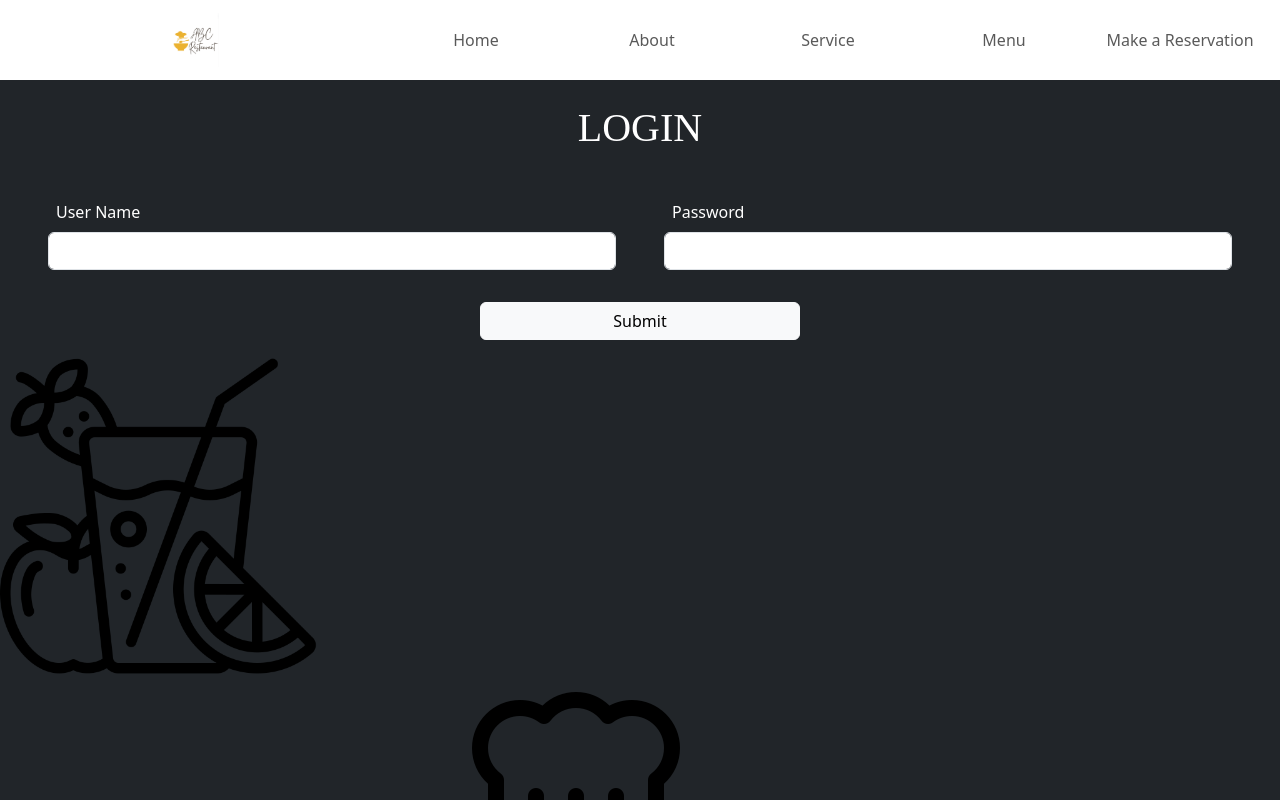
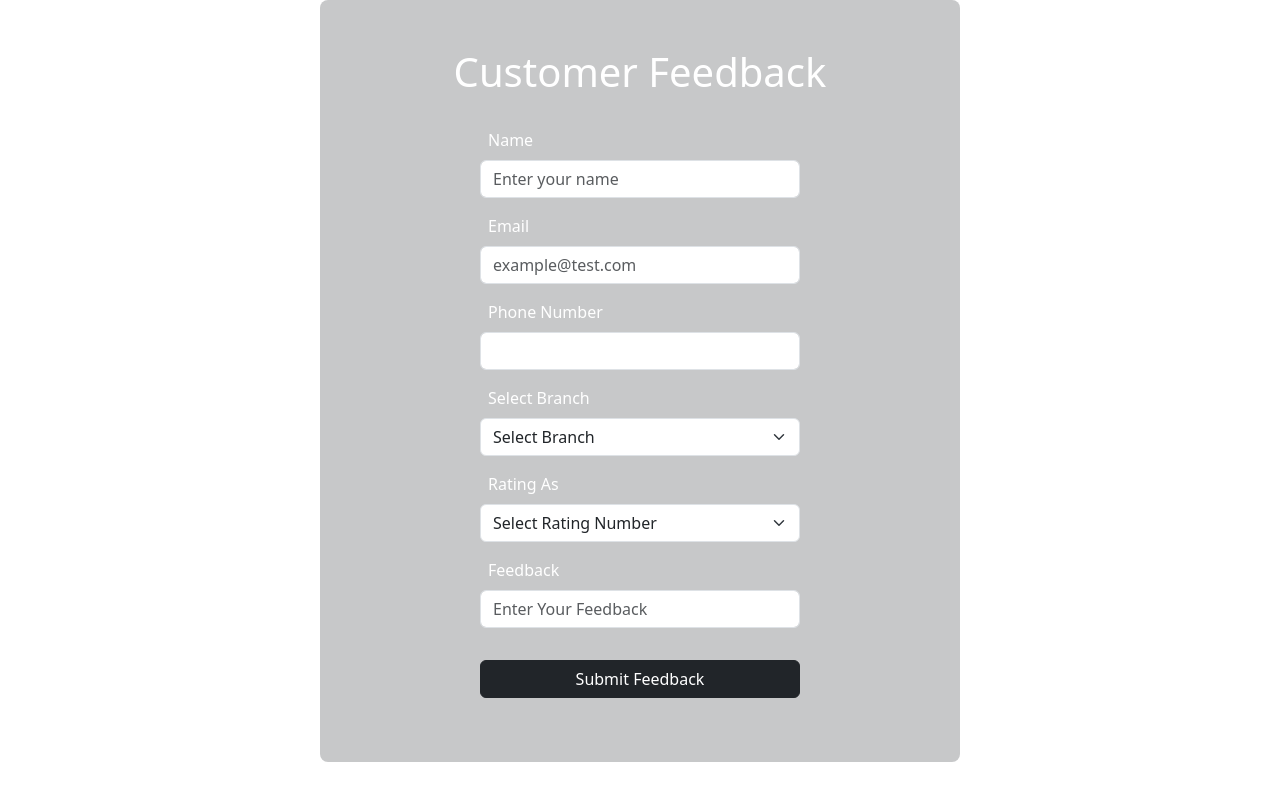
Before and after one commit to PawaraSenarathna/abc_restaurant, a React (Create React App) app: page / in a window 1280 px wide. Shown: the top 800 px of the page. Built offline with nearby package versions, Linux system fonts and the light colour scheme; a web font is replaced by a local one.

Commit message:
Create Customer Feedback page

```diff
--- a/src/App.js
+++ b/src/App.js
@@ -1,16 +1,22 @@
 import './App.css';
 // import HomePage from './Pages/HomePage';
-import Login from './Pages/Login';
+// import Login from './Pages/Login';
 // import Register from './Pages/Register';
 // import Resevation from './Pages/Resevation';
+// import Staff from './Pages/Staff';
+// import OnlineOrder from './Pages/OnlineOrder';
+import CustomerFeedback from './Pages/CustomerFeedback';
 
 function App() {
   return (
-    <div className="App">
-      {/* <HomePage/> */}
-       <Login/>
+      <div className="App">
+       {/* <HomePage/>  */}
+       {/* <Login/> */}
        {/* <Resevation/> */}
-       {/* <Register/> */}
+      {/* //  <Register/> */}
+      {/* //  <Staff/> */}
+      {/* <OnlineOrder/> */}
+      <CustomerFeedback/>
     </div>
   );
 }
--- /dev/null
+++ b/src/Pages/CustomerFeedback.js
@@ -0,0 +1,103 @@
+import React from 'react'
+
+function CustomerFeedback() {
+  return (
+
+        <div className="h-90">
+          <div className="h-90 d-flex justify-content-center align-items-center">
+            <form className="border-0 rounded-3 bg-dark bg-opacity-25 py-5 w-50 d-flex flex-column align-items-center text-white">
+              <div className="mb-4">
+                <h1 className="text-white">Customer Feedback</h1>
+              </div>
+              <div className="mb-3 w-50">
+                <label className="form-label w-100 text-start ps-2" htmlFor="customerName">
+                  Name
+                </label>
+                <input
+                  type="text"
+                  className="form-control"
+                  id="customrName"
+                  placeholder="Enter your name"
+                  autoComplete="off"
+                />
+              </div>
+              <div className="mb-3 w-50">
+                <label className="form-label w-100 text-start ps-2" htmlFor="customerEmail">
+                  Email
+                </label>
+                <input
+                  type="email"
+                  className="form-control"
+                  id="customerEmail"
+                  placeholder="example@test.com"
+                  autoComplete="off"
+                />
+              </div>
+              <div className="mb-3 w-50">
+                <label className="form-label w-100 text-start ps-2" htmlFor="customerphonenumber">
+                  Phone Number
+                </label>
+                <input
+                  type="password"
+                  className="form-control"
+                  id="customerphonenumber"
+                  placeholder=""
+                  autoComplete="off"
+                />
+              </div>
+              <div className="mb-3 w-50">
+                <label htmlFor="registerType" className="form-label w-100 text-start ps-2">
+                  Select Branch
+                </label>
+                <select className="form-select" id="registerType" aria-label="selectbranch">
+                  <option value="" selected>Select Branch</option>
+                  <option value="Name">Colombo</option>
+                  <option value="Name">Kandy</option>
+                  <option value="Name">Jaffna</option>
+                  <option value="Name">Monaragala</option>
+                </select>
+              </div>
+              <div className="mb-3 w-50">
+                <label htmlFor="registerType" className="form-label w-100 text-start ps-2">
+                  Rating As
+                </label>
+                <select className="form-select" id="registerType" aria-label="Register Type">
+                  <option value="" selected>Select Rating Number</option>
+                  <option value="Number">0/5</option>
+                  <option value="Number">0/1</option>
+                  <option value="Number">0/2</option>
+                  <option value="Number">0/3</option>
+                  <option value="Number">0/4</option>
+                  <option value="Number">5/5</option>
+                </select>
+              </div>
+              <div className="mb-3 w-50">
+                <label className="form-label w-100 text-start ps-2" htmlFor="CustomerFeedback">
+                  Feedback
+                </label>
+                <input
+                  type="tel"
+                  className="form-control"
+                  id="registerPhone"
+                  placeholder="Enter Your Feedback"
+                  autoComplete="off"
+                />
+              </div>
+              <button type="submit Feedback" className="btn btn-dark w-50 mt-3">
+                Submit Feedback
+              </button>
+              <div className="mt-3">
+
+              </div>
+            </form>
+          </div>
+        </div>
+
+
+
+
+
+  )
+}
+
+export default CustomerFeedback
--- a/src/Pages/HomePage.js
+++ b/src/Pages/HomePage.js
@@ -3,6 +3,9 @@ import Navigation from "./Navigation";
 import Menu from "./Menu";
 import Resevation from "./Resevation";
 import Contact from "./Contact";
+
+
+
 
 function HomePage() {
   return (
@@ -178,9 +181,12 @@ function HomePage() {
       <div id="reservation" className="">
         <Resevation/>
       </div>
+
       <div id="contact">
         <Contact/>
       </div>
+
+
     </div>
   );
 }
--- /dev/null
+++ b/src/Pages/OnlineOrder.js
@@ -0,0 +1,82 @@
+import React, { useState } from "react";
+
+
+function OnlineOrder() {
+  // Define the state for orders
+  const [orders, setOrders] = useState([
+    { id: 1, name: 'Pizza', price: 10.99, photo: 'https://picsum.photos/200', quantity: 1 },
+    { id: 2, name: 'Burger', price: 8.99, photo: 'https://picsum.photos/200', quantity: 1 },
+    { id: 3, name: 'Salad', price: 7.99, photo: 'https://picsum.photos/200', quantity: 1 },
+  ]);
+
+  // Function to handle quantity change
+  const handleQuantityChange = (id, quantity) => {
+    if (quantity < 1) return;
+    setOrders(orders.map(order => order.id === id ? { ...order, quantity } : order));
+  };
+
+  // Function to handle quantity decrease
+  const handleDecreaseQuantity = (id) => {
+    const order = orders.find(order => order.id === id);
+    if (order && order.quantity > 1) {
+      handleQuantityChange(id, order.quantity - 1);
+    }
+  };
+
+  // Function to handle quantity increase
+  const handleIncreaseQuantity = (id) => {
+    handleQuantityChange(id, orders.find(order => order.id === id).quantity + 1);
+  };
+
+  // Function to handle order deletion
+  const handleDeleteOrder = (id) => {
+    setOrders(orders.filter(order => order.id !== id));
+  };
+
+  // Function to calculate the total price
+  const calculateTotal = () => {
+    return orders.reduce((total, order) => total + order.price * order.quantity, 0);
+  };
+
+  const total = calculateTotal();
+
+  return (
+    <div className="max-w-7xl mx-auto p-4 sm:p-6 md:p-8">
+
+      <h1 className="text-3xl font-bold text-gray-900">Online Order</h1>
+      <div className="mt-8 grid grid-cols-1 gap-4 sm:grid-cols-2 md:grid-cols-3">
+        {orders.map((order) => (
+          <div key={order.id} className="bg-white rounded-lg shadow-md p-4">
+            <img src={order.photo} alt={order.name} className="w-20 h-20 object-cover mb-4" />
+            <h2 className="text-lg font-bold text-gray-900">{order.name}</h2>
+            <p className="text-lg text-gray-600">${order.price}</p>
+            <p className="text-lg text-gray-600">Quantity: {order.quantity}</p>
+            <div className="flex justify-between mt-4">
+              <button
+                className="bg-gray-100 hover:bg-gray-200 py-2 px-4 rounded-lg"
+                onClick={() => handleDecreaseQuantity(order.id)}
+              >
+                -
+              </button>
+              <button
+                className="bg-gray-100 hover:bg-gray-200 py-2 px-4 rounded-lg"
+                onClick={() => handleIncreaseQuantity(order.id)}
+              >
+                +
+              </button>
+              <button
+                className="bg-red-500 hover:bg-red-700 text-white py-2 px-4 rounded-lg"
+                onClick={() => handleDeleteOrder(order.id)}
+              >
+                Delete
+              </button>
+            </div>
+          </div>
+        ))}
+      </div>
+      <p className="text-lg font-bold text-gray-900 mt-8">Total: ${total.toFixed(2)}</p>
+    </div>
+  );
+}
+
+export default OnlineOrder;
```
Also changed, not shown: src/Pages/Staff.js (+18 -6 lines).
